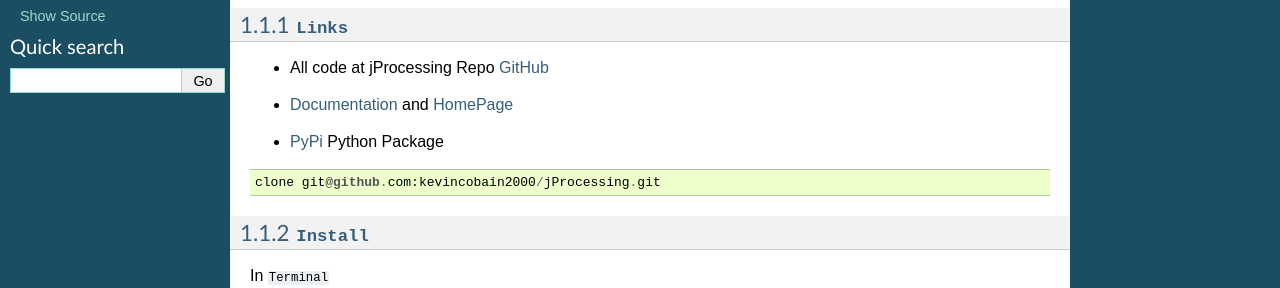
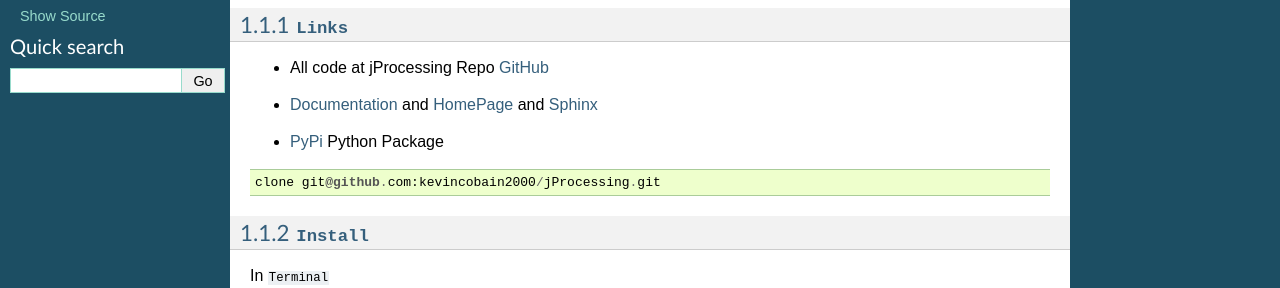
Before and after one commit to kevincobain2000/jProcessing, a Sphinx documentation site: the page built from docs/index.rst, in a window 1280 px wide and 900 px high, scrolled down 634 px. Shown: the part 164-452 px from the top of the window. Built offline with Sphinx 7.4.7, drawn with Linux system fonts in a browser that asks for light colours.

Commit message:
automatic push committed

```diff
--- a/README.rst
+++ b/README.rst
@@ -25,11 +25,13 @@ Requirements
 
 .. _GitHub: https://github.com/kevincobain2000/jProcessing
 
-- Documentation_ and HomePage_
+- Documentation_ and HomePage_ and Sphinx_
 
 .. _Documentation: http://www.jaist.ac.jp/~s1010205/jnlp
 
 .. _HomePage: http://www.jaist.ac.jp/~s1010205/
+
+.. _Sphinx: http://readthedocs.org/docs/jprocessing/en/latest/
 
 
 - PyPi_ Python Package
--- a/docs/index.rst
+++ b/docs/index.rst
@@ -25,11 +25,13 @@ Requirements
 
 .. _GitHub: https://github.com/kevincobain2000/jProcessing
 
-- Documentation_ and HomePage_
+- Documentation_ and HomePage_ and Sphinx_
 
 .. _Documentation: http://www.jaist.ac.jp/~s1010205/jnlp
 
 .. _HomePage: http://www.jaist.ac.jp/~s1010205/
+
+.. _Sphinx: http://readthedocs.org/docs/jprocessing/en/latest/
 
 
 - PyPi_ Python Package
--- a/jnlp/index.rst
+++ b/jnlp/index.rst
@@ -25,11 +25,13 @@ Requirements
 
 .. _GitHub: https://github.com/kevincobain2000/jProcessing
 
-- Documentation_ and HomePage_
+- Documentation_ and HomePage_ and Sphinx_
 
 .. _Documentation: http://www.jaist.ac.jp/~s1010205/jnlp
 
 .. _HomePage: http://www.jaist.ac.jp/~s1010205/
+
+.. _Sphinx: http://readthedocs.org/docs/jprocessing/en/latest/
 
 
 - PyPi_ Python Package
```
Also changed, not shown: 7 other files.
